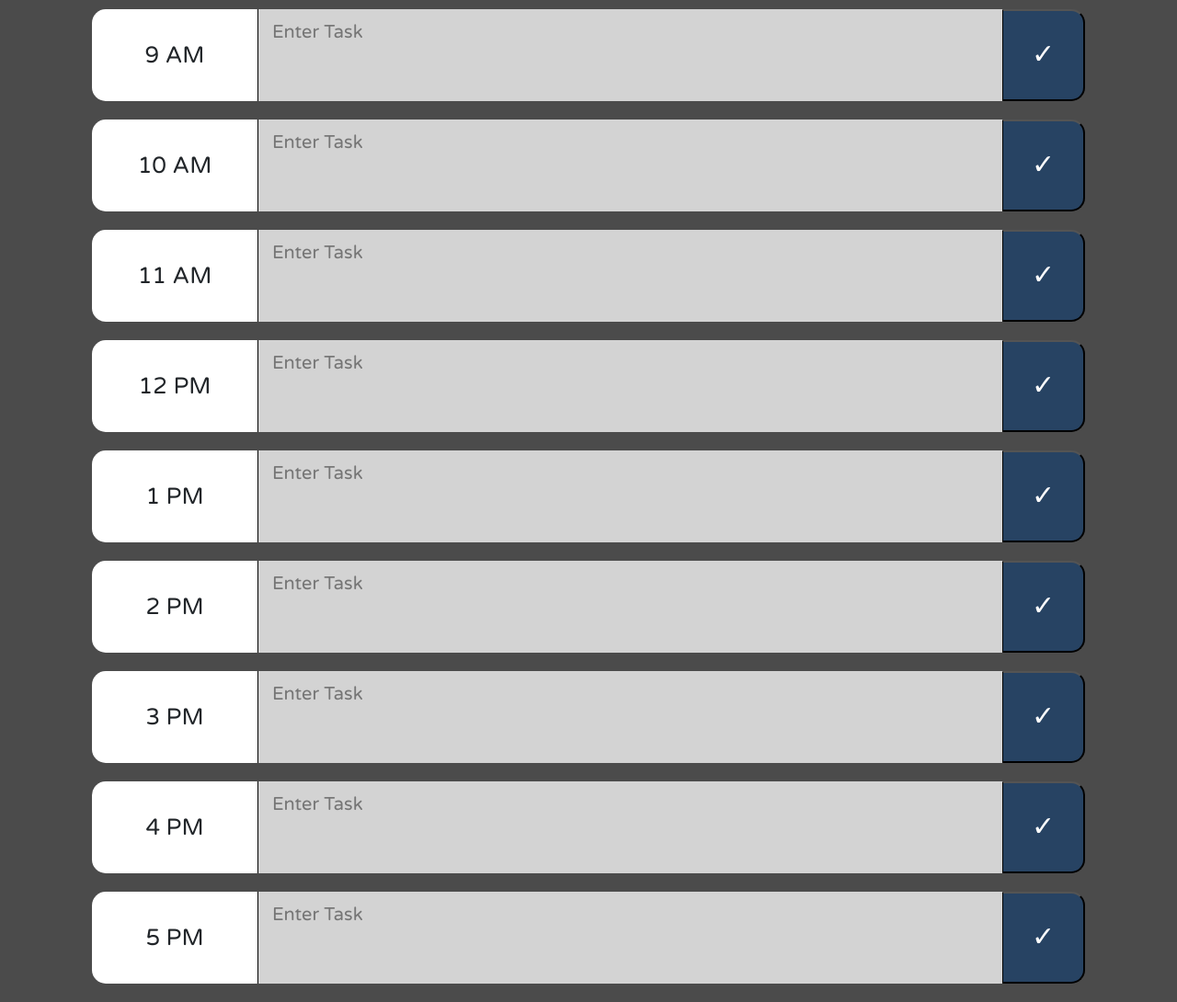
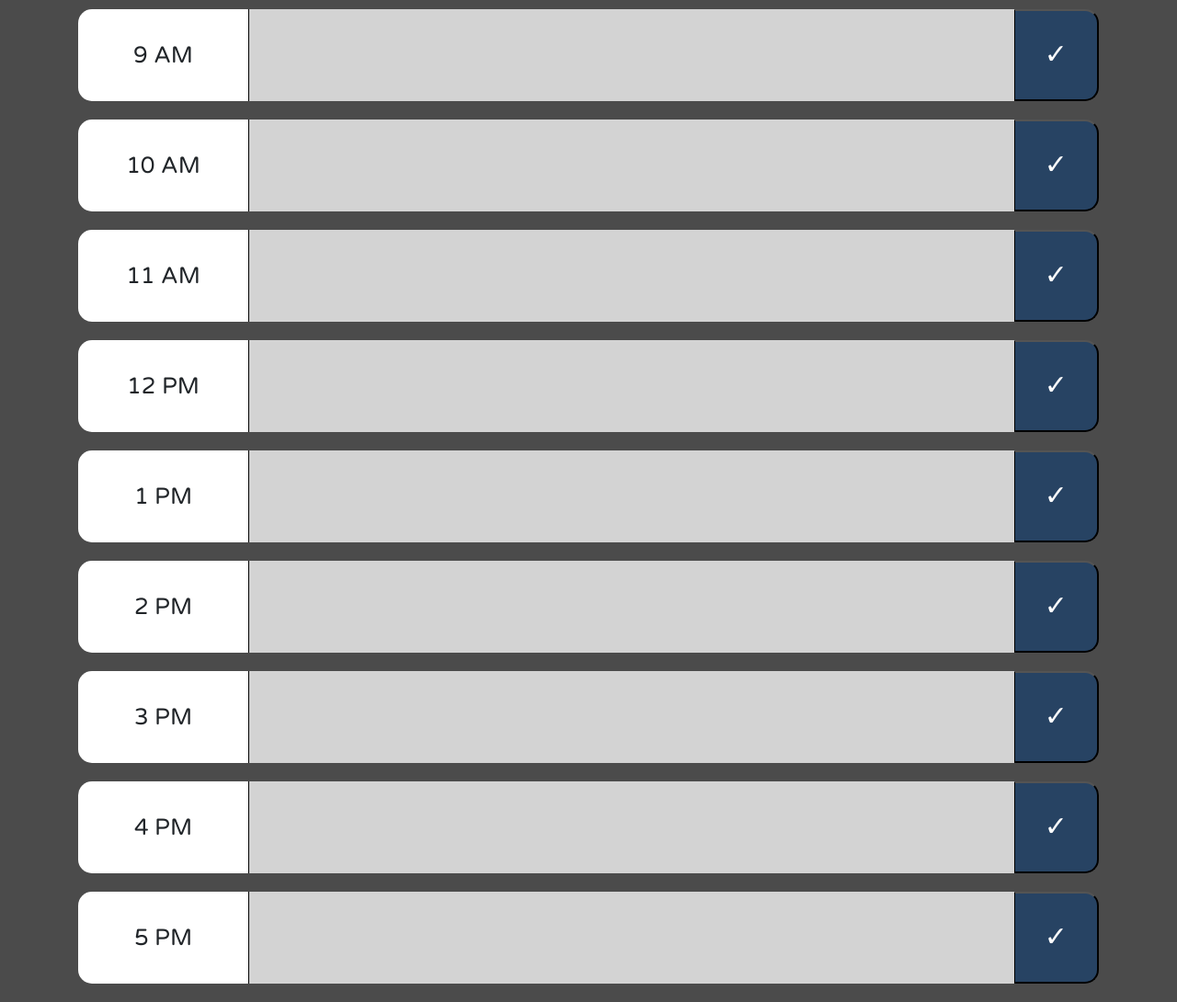
Before and after one commit to vikavisuals/04-dayPlanner, a plain HTML site: page index.html in a window 1280 px wide. Shown: the part 160-1250 px from the top of the page at 92% size. Drawn offline with nearby package versions, Linux system fonts and the light colour scheme.

Commit message:
Removing placeholder text, shifting back to normal container

```diff
--- a/index.html
+++ b/index.html
@@ -26,7 +26,7 @@
     <p id="currentDay" class="lead"></p>
   </header>
 
-  <div class="container-flex">
+  <div class="container">
     <div class="col-12">
 
       <!-- Timeslot 9am -->
@@ -35,7 +35,7 @@
           9 AM
         </div>
         <div class="col-9" id="9">
-          <textarea class="col-12" type="text" placeholder="Enter Task"></textarea>
+          <textarea class="col-12" type="text" placeholder=""></textarea>
         </div>
         <button class="col-1 saveBtn">
           ✓
@@ -48,7 +48,7 @@
           10 AM
         </div>
         <div class="col-9" id="10">
-          <textarea class="col-12" type="text" placeholder="Enter Task"></textarea>
+          <textarea class="col-12" type="text" placeholder=""></textarea>
         </div>
         <button class="col-1 saveBtn">
           ✓
@@ -61,7 +61,7 @@
           11 AM
         </div>
         <div class="col-9" id="11">
-          <textarea class="col-12" type="text" placeholder="Enter Task"></textarea>
+          <textarea class="col-12" type="text" placeholder=""></textarea>
         </div>
         <button class="col-1 saveBtn">
           ✓
@@ -74,7 +74,7 @@
           12 PM
         </div>
         <div class="col-9" id="12">
-          <textarea class="col-12" type="text" placeholder="Enter Task"></textarea>
+          <textarea class="col-12" type="text" placeholder=""></textarea>
         </div>
         <button class="col-1 saveBtn">
           ✓
@@ -87,7 +87,7 @@
           1 PM
         </div>
         <div class="col-9" id="13">
-          <textarea class="col-12" type="text" placeholder="Enter Task"></textarea>
+          <textarea class="col-12" type="text" placeholder=""></textarea>
         </div>
         <button class="col-1 saveBtn">
           ✓
@@ -100,7 +100,7 @@
           2 PM
         </div>
         <div class="col-9" id="14">
-          <textarea class="col-12" type="text" placeholder="Enter Task"></textarea>
+          <textarea class="col-12" type="text" placeholder=""></textarea>
         </div>
         <button class="col-1 saveBtn">
           ✓
@@ -113,7 +113,7 @@
           3 PM
         </div>
         <div class="col-9" id="15">
-          <textarea class="col-12" type="text" placeholder="Enter Task"></textarea>
+          <textarea class="col-12" type="text" placeholder=""></textarea>
         </div>
         <button class="col-1 saveBtn">
           ✓
@@ -126,7 +126,7 @@
           4 PM
         </div>
         <div class="col-9" id="16">
-          <textarea class="col-12" type="text" placeholder="Enter Task"></textarea>
+          <textarea class="col-12" type="text" placeholder=""></textarea>
         </div>
         <button class="col-1 saveBtn">
           ✓
@@ -139,7 +139,7 @@
           5 PM
         </div>
         <div class="col-9" id="17">
-          <textarea class="col-12" type="text" placeholder="Enter Task"></textarea>
+          <textarea class="col-12" type="text" placeholder=""></textarea>
         </div>
         <button class="col-1 saveBtn">
           ✓
--- a/style.css
+++ b/style.css
@@ -9,10 +9,7 @@ body {
   padding: 0;
 }
 
-.container-flex {
-  margin-left: 100px;
-  margin-right: 100px;
-}
+
 
 #currentDay {
   font-size: 50px;
```
